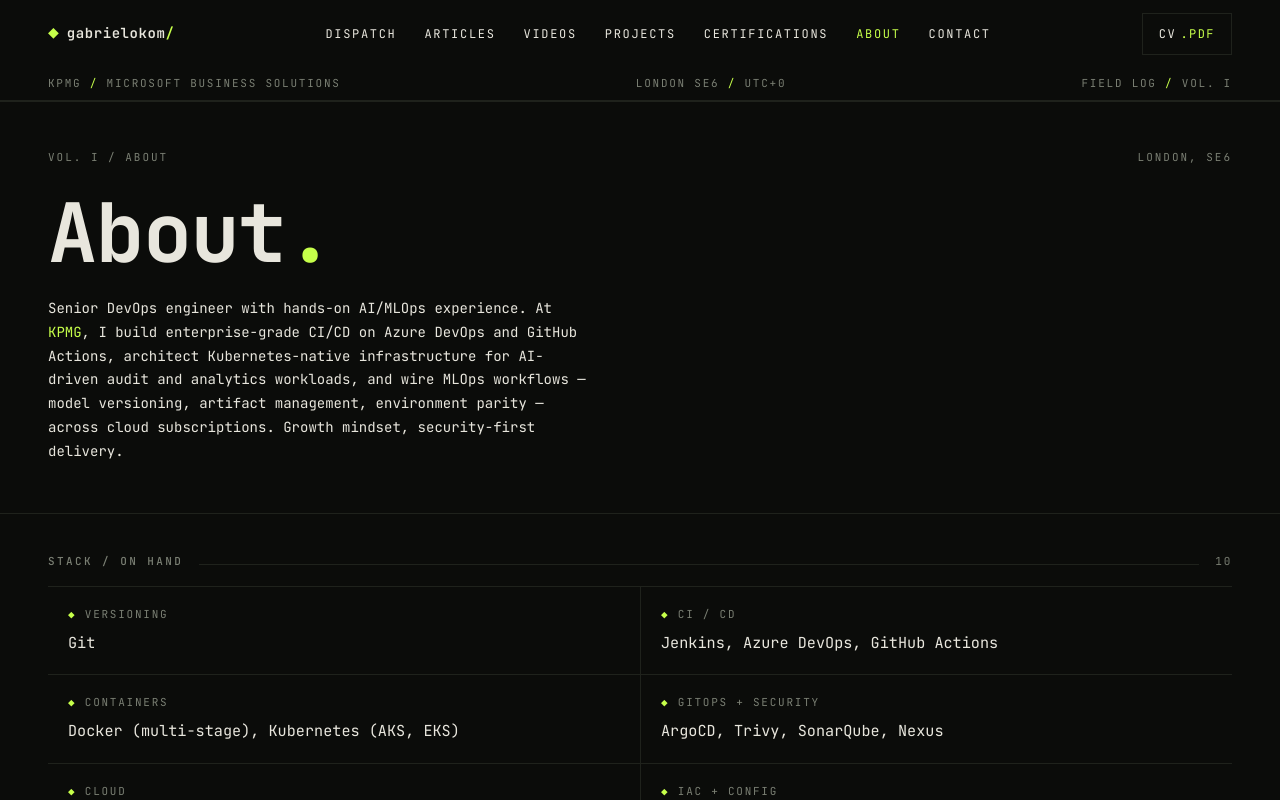
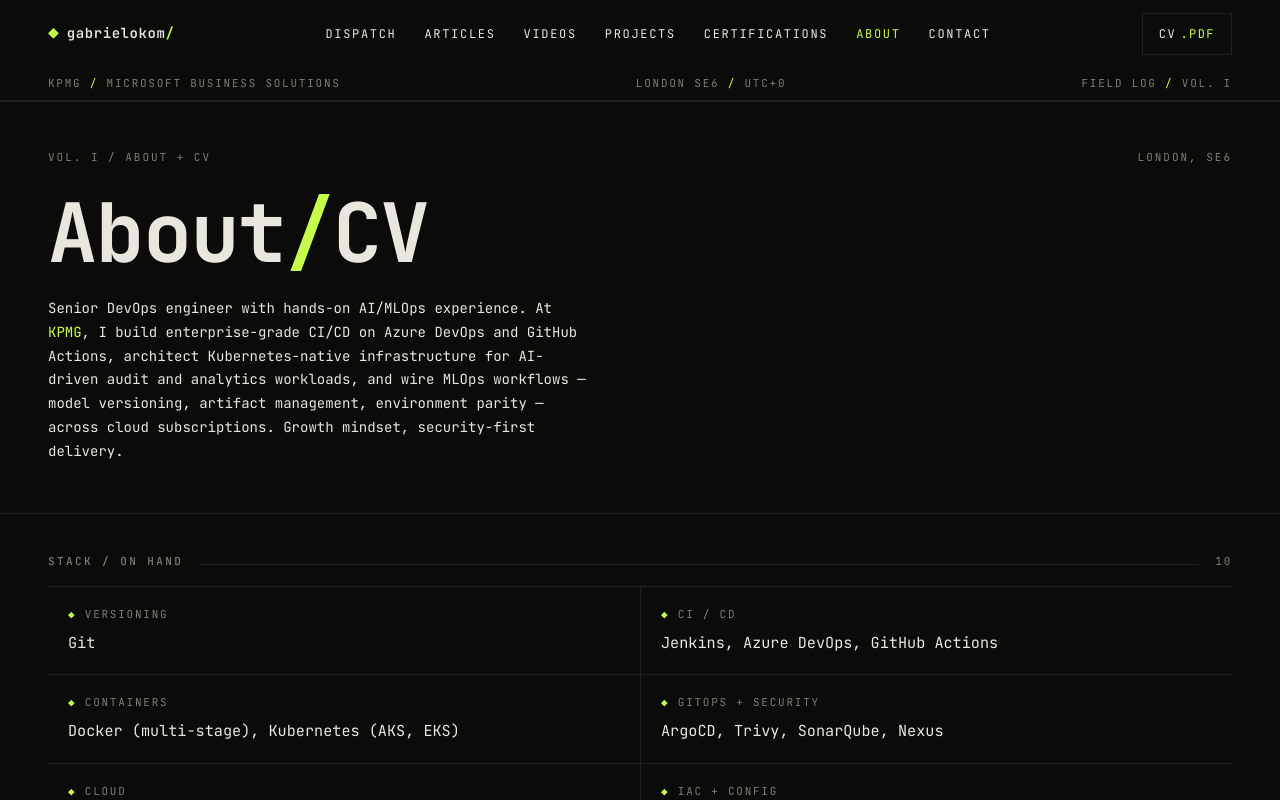
Before and after one commit to ougabriel/gab-portfolio, a React (Vite) app in the folder project/: page /about in a window 1280 px wide. Shown: the top 800 px of the page. Built offline with nearby package versions, Linux system fonts and the light colour scheme.

Commit message:
Relabel About page header as About/CV

```diff
--- a/project/src/components/About.tsx
+++ b/project/src/components/About.tsx
@@ -96,11 +96,11 @@ const About: React.FC = () => {
       <section className="hairline-b">
         <div className="page" style={{ paddingTop: '3rem', paddingBottom: '3rem' }}>
           <div className="flex items-baseline justify-between mb-6">
-            <span className="folio">Vol. I / About</span>
+            <span className="folio">Vol. I / About + CV</span>
             <span className="folio">LONDON, SE6</span>
           </div>
           <h1 className="display">
-            About<span className="accent">.</span>
+            About<span className="accent">/</span>CV
           </h1>
           <p className="prose-mono" style={{ marginTop: '1.5rem' }}>
             Senior DevOps engineer with hands-on AI/MLOps experience. At
```
